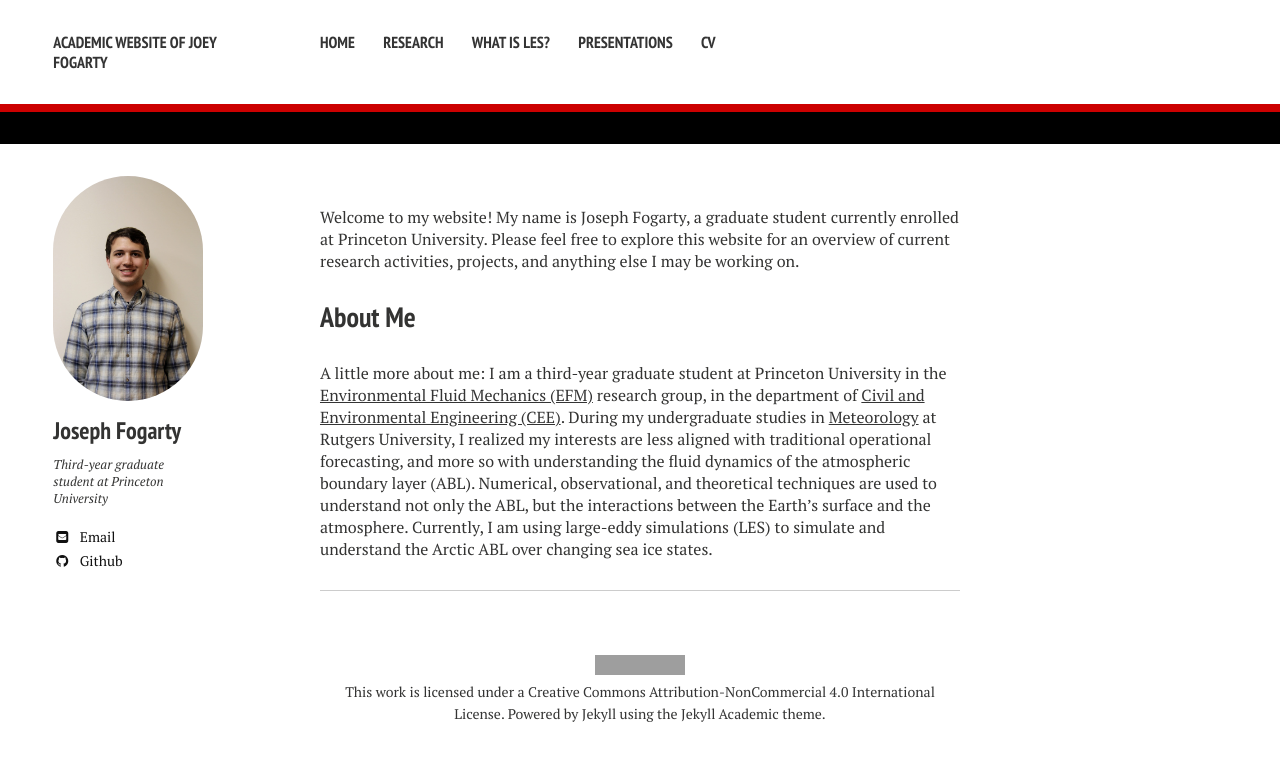
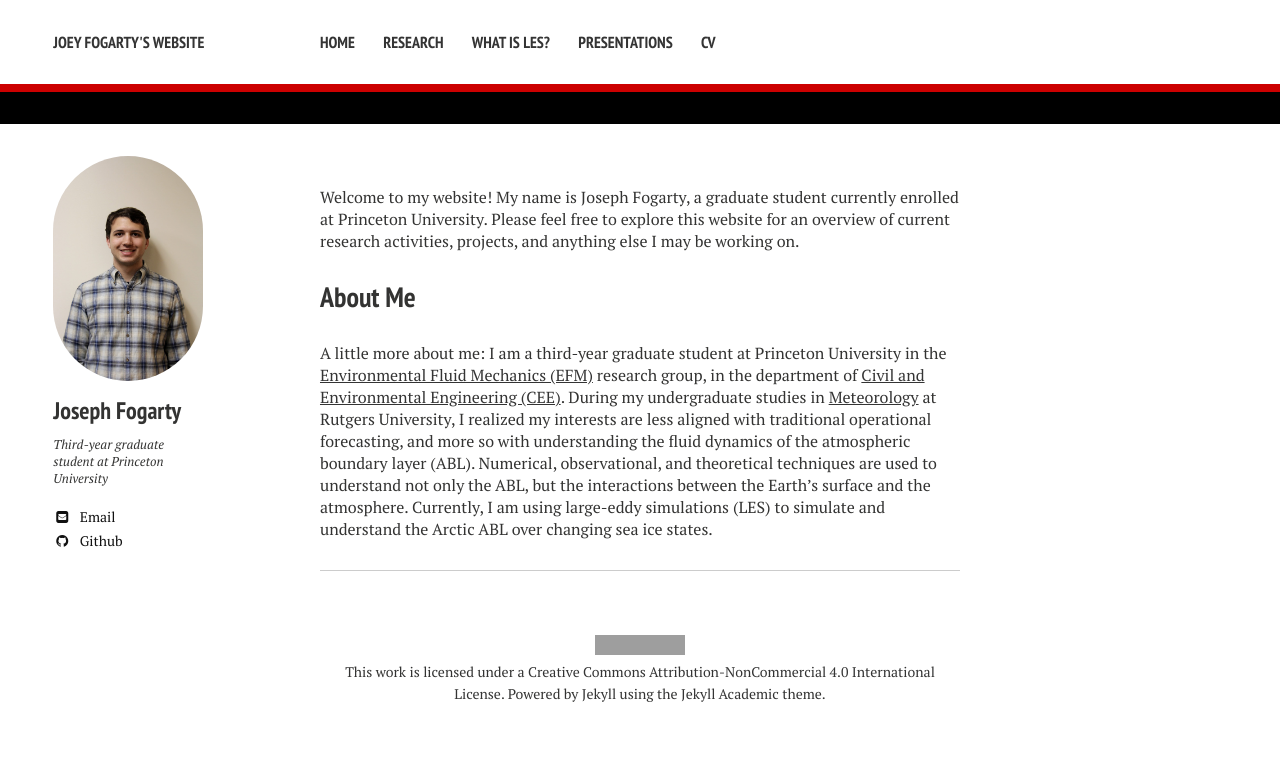
Before and after one commit to josephfogarty/josephfogarty.github.io, a Jekyll site: the page built from index.md, in a window 1280 px wide. Shown: the top 761 px of the page. Built offline with Jekyll 4.4.1, drawn with Linux system fonts in a browser that asks for light colours; nearby versions of some CDN libraries; grey boxes are pictures that could not be loaded.

Commit message:
Update _config.yml

```diff
--- a/_config.yml
+++ b/_config.yml
@@ -1,6 +1,6 @@
 # Site wide configuration
 
-title: Academic Website of Joey Fogarty
+title: Joey Fogarty's Website
 locale: en_US
 logo: # filename of a logo image that has been placed into your images directory
 
```
